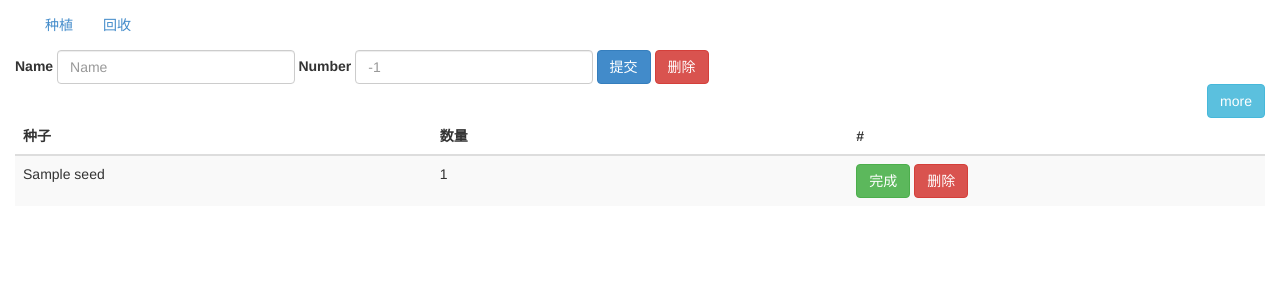
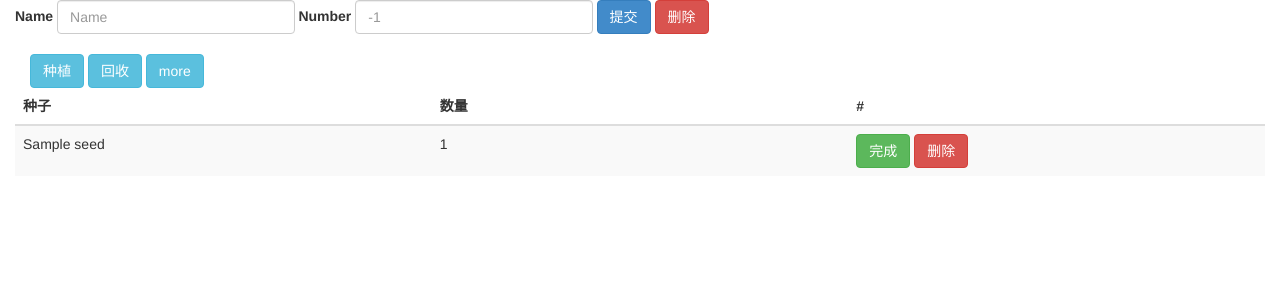
Before and after one commit to juniwang/ng-farm, a Flask app: page /farm in a window 1280 px wide. Shown: the top 300 px of the page. Run offline with Flask 2, Linux system fonts and the light colour scheme; tables that the repository leaves empty hold one stand-in row (values such as "Sample post"); parts of the project's set-up code (start-up, migrations or seed data) failed here and were passed over; some libraries are stand-ins or nearby versions.

Commit message:
re postion the nav bar

```diff
--- a/src/farm/templates/farm/index.html
+++ b/src/farm/templates/farm/index.html
@@ -23,12 +23,6 @@
 
         <div class="container-fluid"  ng-controller="MainController">
             <div class="main">
-                <div class="collapse navbar-collapse">
-                    <ul class="nav navbar-nav">
-                        <li ng-class="{ active: isActive('/plant') }"><a href="#/plant">种植</a></li>
-                        <li ng-class="{ active: isActive('/recycle') }"><a href="#/recycle">回收</a></li>
-                    </ul>
-                </div>
                 <div>
                     <form name="myForm" class="form-inline">
                         <div class="form-group has-feedback">
@@ -52,10 +46,14 @@
                         </div>
                     </div>
                 </div>
+                <div class="collapse navbar-collapse m-t-5" style="padding-top:20px">
+                    <ul class="nav navbar-nav">
+                        <a class="btn btn-info" href="#/plant">种植</a>
+                        <a class="btn btn-info" href="#/recycle">回收</a>
+                        <button type="button" class="btn btn-info" ng-click="view_all()">{[ viewText ]}</button>
+                    </ul>
+                </div>
                 <div class="table-responsive" ng-show="isActive('/plant')">
-                    <div class="text-right">
-                        <button type="button" class="btn btn-info" ng-click="view_all()">{[ viewText ]}</button>
-                    </div>
                     <table class="table table-striped table-hover">
                         <thead>
                             <tr class="row">
--- a/src/run.py
+++ b/src/run.py
@@ -2,4 +2,4 @@
 from farm import app
 
 if __name__ == "__main__":
-    app.run(host='0.0.0.0', port=8080, debug=True)
+    app.run(host='0.0.0.0', port=8001, debug=True)
```
Also changed, not shown: 2 other files.
